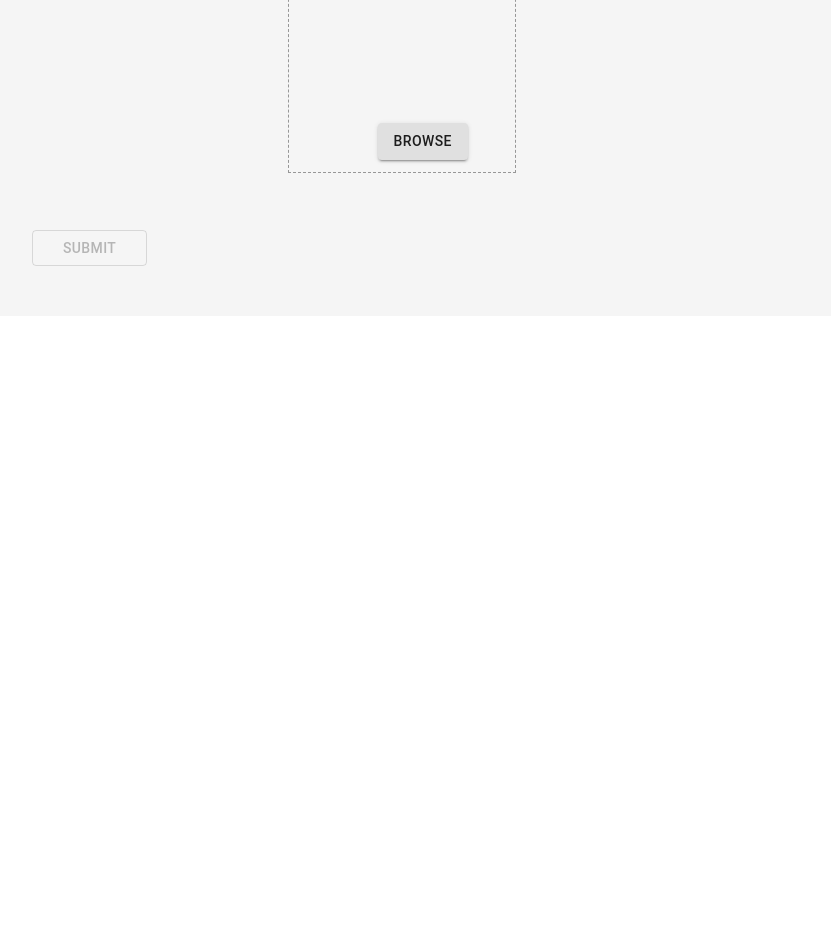
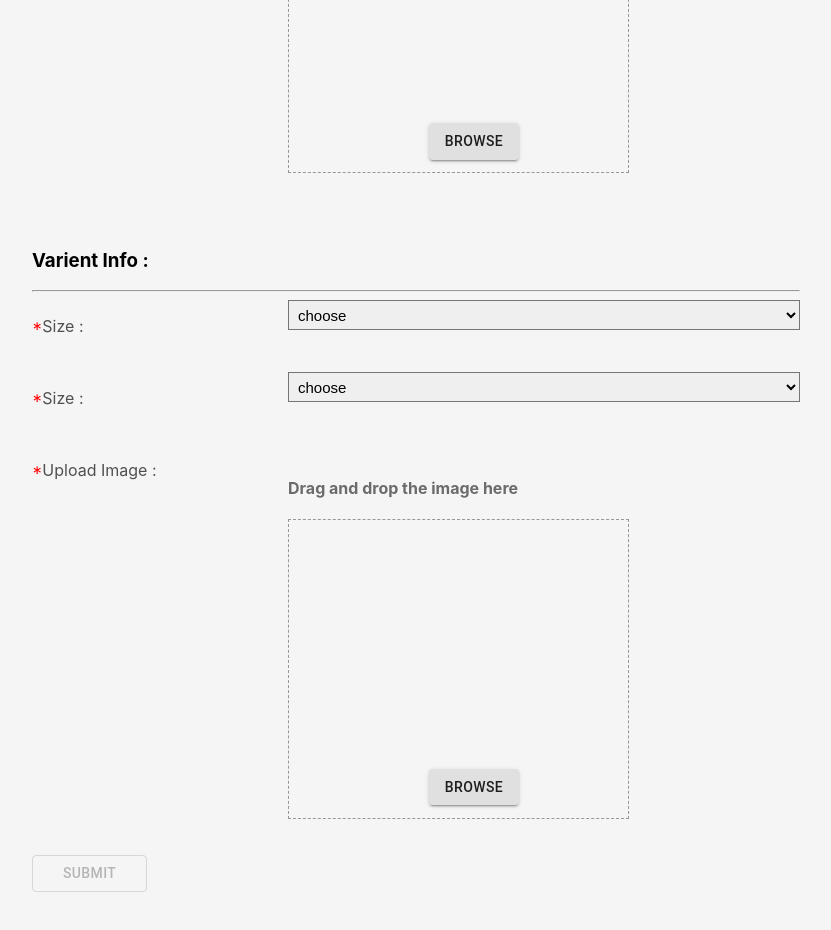
Before and after one commit to siam88/Dynamic-form, a React (Create React App) app: page / in a window 1280 px wide. Shown: the part 660-1590 px from the top of the page, without its empty margins (224-1055 px from the left). Before the commit the page ends 984 px from the top, so only its background shows below. Built offline with nearby package versions, Linux system fonts and the light colour scheme.

Commit message:
varient added

```diff
--- a/src/App.js
+++ b/src/App.js
@@ -1,5 +1,5 @@
 import React from 'react';
-import Form from './component/form/form';
+import Form from './layout/form/form';
 
 function App() {
   return (
--- /dev/null
+++ b/src/data/varient.js
@@ -0,0 +1,81 @@
+const varientData = {
+    title: {
+        label: "Varient Info",
+        type: String,
+        config: {
+            type: "title"
+        },
+        validation: {
+            required: { value: false, msg: "title must be given" }
+        },
+
+        errorMsg: "",
+        valid: true,
+        separetor: false
+
+    },
+
+    size: {
+        type: "select",
+        label: "Size",
+        config: {
+            type: "select",
+            value: "",
+            options: [
+                { value: " ", label: "choose" },
+                { value: "Large", label: "Large" },
+                { value: "Medium", label: "Medium" },
+                { value: "small", label: "small" },
+
+            ]
+        },
+        validation: {
+            type: { value: "select", msg: "Select any item" },
+            required: { value: true, msg: "selection required" }
+        },
+        errorMsg: "",
+        valid: false,
+        touched: false
+    },
+    color: {
+        type: "select",
+        label: "Size",
+        config: {
+            type: "select",
+            value: "",
+            options: [
+                { value: " ", label: "choose" },
+                { value: "red", label: "red" },
+                { value: "green", label: "green" },
+                { value: "blue", label: "blue" },
+
+            ]
+        },
+        validation: {
+            type: { value: "select", msg: "Select any item" },
+            required: { value: true, msg: "selection required" }
+        },
+        errorMsg: "",
+        valid: false,
+        touched: false
+    },
+    image: {
+        type: File,
+        label: "Upload Image",
+        config: {
+            type: "file",
+            value: null
+        },
+        validation: {
+            type: { value: "file", valid: ["jpeg", "jgp", "png"], msg: "must upload an image" },
+            required: { value: true, msg: "file format is not valid" }
+        },
+        errorMsg: "",
+        valid: false,
+        touched: false
+
+    }
+
+
+}
+export default varientData;
--- a/src/component/form/form.jsx
+++ b/src/layout/form/form.jsx
@@ -1,5 +1,6 @@
 import React, { Component } from 'react';
 import productForm from "../../data/product";
+import varientForm from "../../data/varient";
 import Input from "../../ui/input/input"
 import stylesLight from "./formLight.module.css";
 import stylesDark from "./formDark.module.css";
@@ -9,10 +10,13 @@ class Form extends Component {
     state = {
         productForm: productForm,
         styles: stylesLight,
-        formIsValid: false
+        formIsValid: false,
+
+        varientForm: varientForm
+
     }
 
-
+    // product functions start
     productInputChangehandle = (elementName, value) => {
 
         let productForm = { ...this.state.productForm };
@@ -38,7 +42,40 @@ class Form extends Component {
             }
         }
     }
+    productSubmitHandle = e => {
+        e.preventDefault();
+        let productForm = { ...this.state.productForm };
+        //let product = {};
+        let formData = new FormData();
 
+        for (let element in productForm) {
+            // product[element] = productForm[element].config.value;
+            if (productForm[element].separetor === undefined)
+                formData.append(element, productForm[element].config.value);
+        }
+    }
+    // product functions end
+
+    //verient functions starts
+    varientInputChangehandle = (elementName, value) => {
+
+        let varientForm = { ...this.state.varientForm };
+        varientForm[elementName].config.value = value;
+        varientForm[elementName].touched = true;
+        let valid = this.checkValidity(value, varientForm[elementName].validation);
+        varientForm[elementName].valid = valid.valid;
+        varientForm[elementName].errorMsg = valid.errorMsg;
+        this.setState({ formIsValid: this.formIsValid(varientForm) })
+        this.setState({
+            varientForm
+        })
+    }
+
+
+    //verient functions starts
+
+
+    //common functions starts
     formIsValid = form => {
         let isValid = true;
 
@@ -98,18 +135,8 @@ class Form extends Component {
         return { valid: isValid, errorMsg: errorMsg }
     }
 
-    productSubmitHandle = e => {
-        e.preventDefault();
-        let productForm = { ...this.state.productForm };
-        //let product = {};
-        let formData = new FormData();
 
-        for (let element in productForm) {
-            // product[element] = productForm[element].config.value;
-            if (productForm[element].separetor === undefined)
-                formData.append(element, productForm[element].config.value);
-        }
-    }
+    //common functions end
 
 
 
@@ -130,6 +157,22 @@ class Form extends Component {
             formProductElementArray.push(formElement);
 
         }
+
+        let varientFormElementArray = [];
+        let varientForm = { ...this.state.varientForm };
+
+        for (let element in varientForm) {
+            let varients = {
+                label: varientForm[element].label,
+                config: varientForm[element].config,
+                valid: varientForm[element].touched ? varientForm[element].valid : true,
+                errorMsg: varientForm[element].errorMsg,
+                required: varientForm[element].validation.required.value,
+                elementName: element
+            }
+            varientFormElementArray.push(varients)
+        }
+
         return (
             <div className={styles.form}>
 
@@ -152,9 +195,28 @@ class Form extends Component {
                     })}
                 </div>
                 <br />
+                <div className={styles.root}>
+                    {varientFormElementArray.map((e, i) => {
+                        return (
+                            <Input
+                                key={i}
+                                config={e.config}
+                                label={e.label}
+                                valid={e.valid}
+                                errorMsg={e.errorMsg}
+                                required={e.required}
+                                elementName={e.elementName}
+                                inputChangeHandler={this.varientInputChangehandle} />
+                        )
+                    })}
+                </div>
                 <Button style={{ width: "15%" }} variant="outlined" onClick={(e) => this.productSubmitHandle(e)} disabled={!(this.state.formIsValid)} >Submit</Button>
             </div>
         )
+
+
+
+
     }
 }
 
--- a/src/ui/imageUploader/imageUploader.jsx
+++ b/src/ui/imageUploader/imageUploader.jsx
@@ -40,7 +40,7 @@ class ImageUploader extends Component {
         return (
             <Grid container>
                 <h4 className={styles.imageUploadHeader}>Drag and drop the image here</h4>
-                <Grid item xs={12} sm={12} md={8} className={styles.container} style={this.state.onDragStyle}>
+                <Grid item xs={12} sm={12} md={12} className={styles.container} style={this.state.onDragStyle}>
                     <input
                         type="file"
                         ref={
@@ -52,7 +52,7 @@ class ImageUploader extends Component {
                         onDrop={() => this.setState({ onDragStyle: {} })}
                         onChange={this.onFileLoad} />
                 </Grid>
-                <Grid item xs={11} sm={11} md={7}>
+                <Grid item xs={11} sm={11} md={11}>
                     <Button variant="contained" className={styles.browseButton}>Browse</Button>
                 </Grid>
 
--- a/src/ui/imageUploader/imageUploader.module.css
+++ b/src/ui/imageUploader/imageUploader.module.css
@@ -30,7 +30,7 @@
 }
 .imageviewer{
   display:flex;
-  width:500px;
+  width:100%;
   overflow:auto;
 }
 .imageview{
```
Also changed, not shown: src/layout/form/formDark.module.css (renamed from src/component/form/formDark.module.css), src/layout/form/formLight.module.css (renamed from src/component/form/formLight.module.css).
